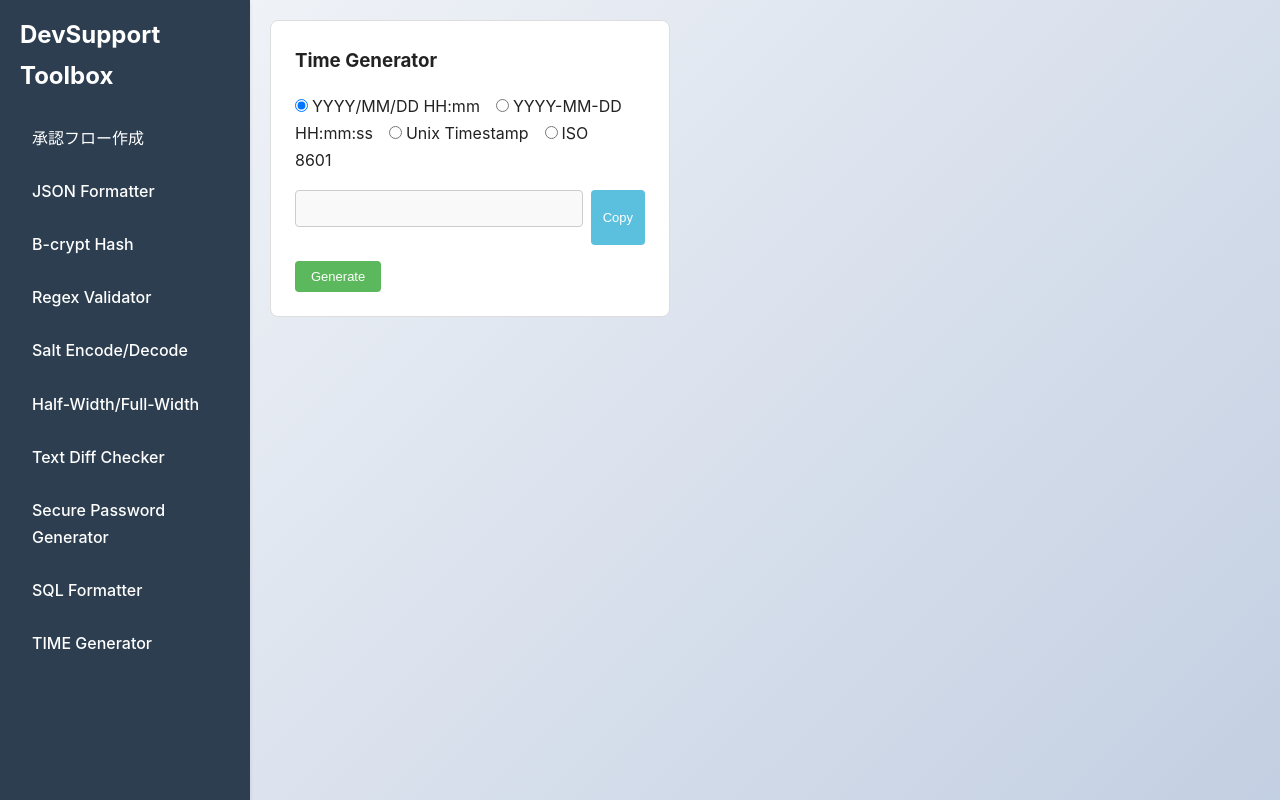
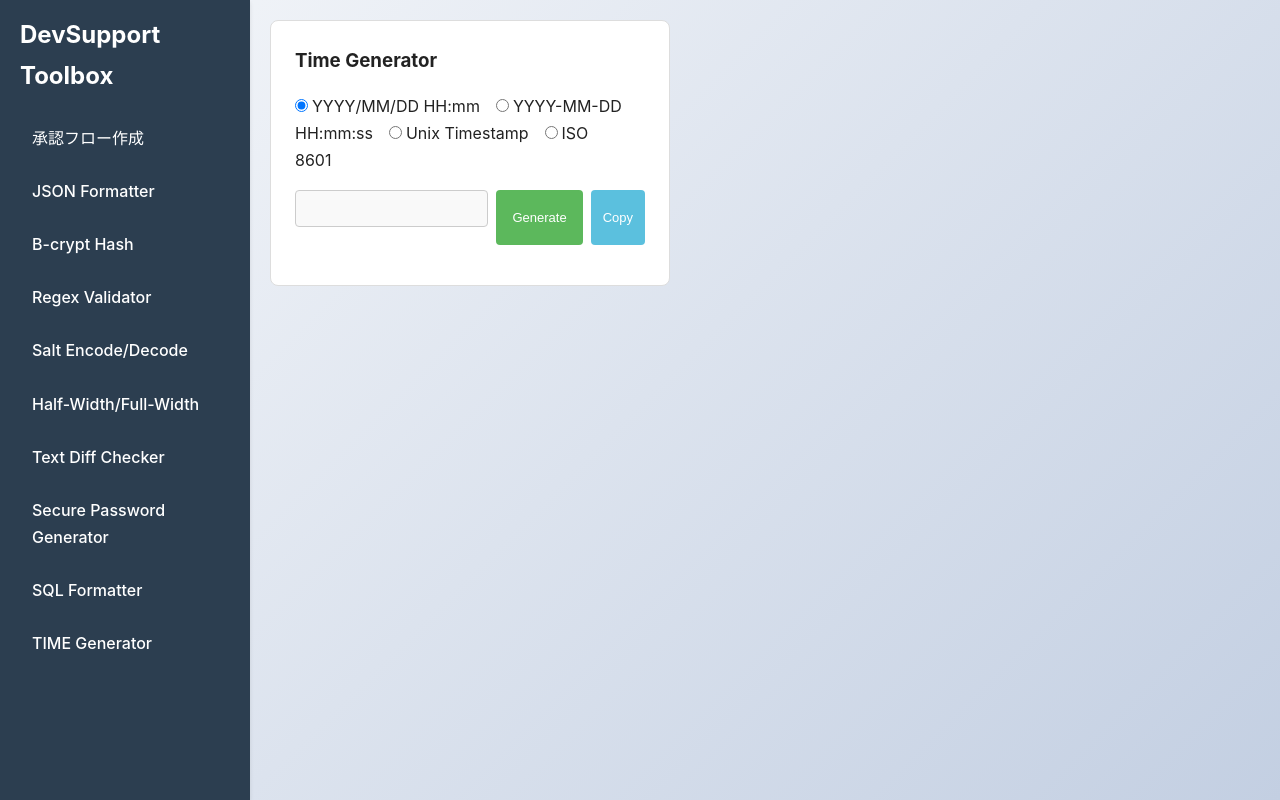
Before and after one commit to kimijanai/ultimatetool, a React (Vite) app: page /time-generator in a window 1280 px wide. Built offline with nearby package versions, Linux system fonts and the light colour scheme.

Commit message:
add time

```diff
--- a/src/components/TimeGenerator.jsx
+++ b/src/components/TimeGenerator.jsx
@@ -85,13 +85,13 @@ const TimeGenerator = () => {
           readOnly
           style={{ flex: 1, padding: 8, borderRadius: 4, border: '1px solid #ccc', background: '#f9f9f9' }}
         />
+        <button onClick={handleGenerate} style={{ padding: '8px 16px', borderRadius: 4, background: '#5cb85c', color: '#fff', border: 'none', cursor: 'pointer' }}>
+          Generate
+        </button>
         <button onClick={handleCopy} style={{ padding: '8px 12px', borderRadius: 4, background: '#5bc0de', color: '#fff', border: 'none', cursor: 'pointer' }}>
           Copy
         </button>
       </div>
-      <button onClick={handleGenerate} style={{ padding: '8px 16px', borderRadius: 4, background: '#5cb85c', color: '#fff', border: 'none', cursor: 'pointer' }}>
-        Generate
-      </button>
     </div>
   );
 };
```
Also changed, not shown: 2 other files (tests, documents, lock files or other folders).
